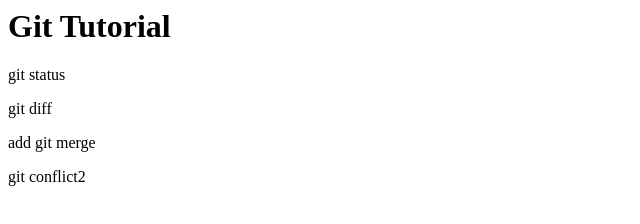
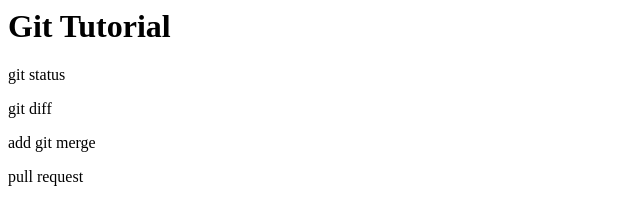
Before and after one commit to rwyboct1a/git_tutorial, a plain HTML site: page index.html in a window 1280 px wide. Shown: the full height of the page, 0-640 px from the left. Drawn offline with Linux system fonts and the light colour scheme.

Commit message:
pull requestを追加

```diff
--- a/index.html
+++ b/index.html
@@ -2,4 +2,4 @@
 <p>git status</p>
 <p>git diff</p>
 <p>add git merge</p>
-<p>git conflict2</p>
+<p>pull request</p>
```
